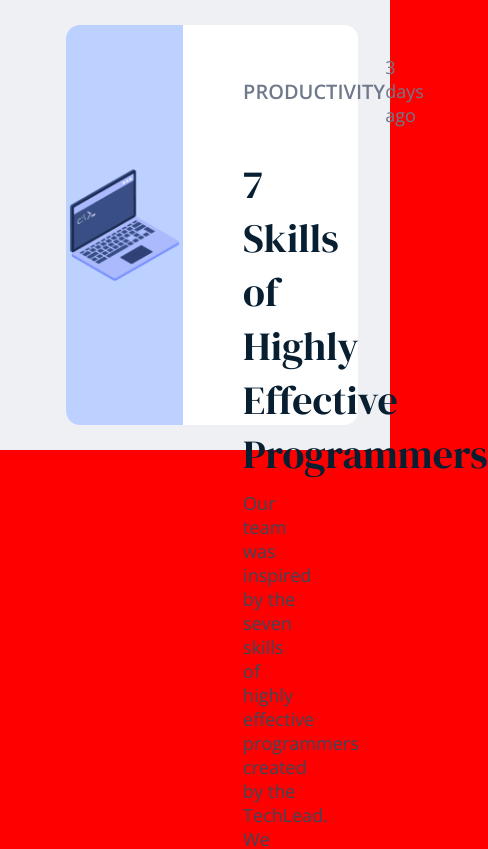
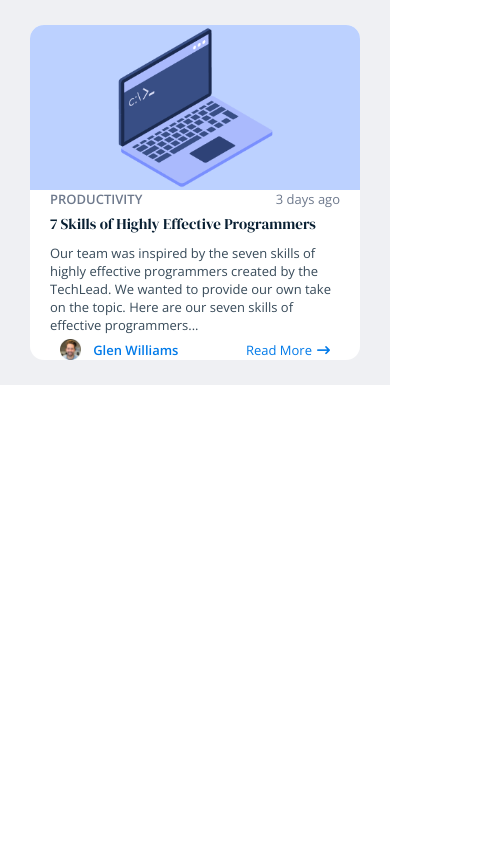
Before and after one commit to Nabi94/Cards, a plain HTML site: page index.html in a window 390 px wide. Shown: the top 849 px of the page, 488 px wide, since content can reach past the window. Drawn offline with nearby package versions, Linux system fonts and the light colour scheme.

Commit message:
Responsivefixbug

```diff
--- a/assets/styles/styles.scss
+++ b/assets/styles/styles.scss
@@ -10,14 +10,11 @@
     padding: 0;
     box-sizing: border-box;
 }
-html,body{
-    background-color: red;
-    max-width: 100%;
-
-}
 .main{
     background-color: #EFF0F3;
     display: flex;
+    align-items: center;
+    justify-content: center;
     width: 100%;
 }
 .container{
@@ -36,13 +33,13 @@ html,body{
 .card{
     background-color: #ffffff;
     display: flex;
-    width: 80%;
-    height: 400px;
+    width: 100%;
+    height:auto;
     border-radius: 14px;
     /* Logo */
     &__img{
         background: #BCD1FF;
-        width: 40%;
+        width: 100%;
         display: flex;
         justify-content: center;
         align-items: center;
@@ -54,7 +51,7 @@ html,body{
     }
     /* End of Logo */
     &__content{
-        width: 60%;
+        width: 100%;
         height: auto;
         display: flex;
         flex-direction: column;
@@ -91,7 +88,7 @@ html,body{
     &__title{
         color:#081F32;
         font-family: var(--DmSerif);
-        font-size: 40px;
+        font-size: 30px;
         font-weight: 400;
         margin-bottom: 10px;
 
@@ -144,21 +141,64 @@ html,body{
 
 
 /* Responsive */
-@media only screen and (max-width:320px){
-    .main{
-        display: flex;
-        justify-content: center;
-    }
-
+/* For Mobile */
+@media only screen and (max-width:425px){
     .card{
         display: flex;
         flex-direction: column;
+        &__content{
+            padding: 12px;
+        }
         &__img{
             width: 100%;
             border-radius: 14px 14px 0 0;
         }
+        &__logo{
+            width: 50%;
+        }
+        &__header{
+            padding: 0 5px;
+        }
+        &__prod{
+            font-size: 13px;
+        }
+        &__time{
+            font-size: 13px;
+        }
+        &__main{
+            padding: 5px;
+        }
         &__title{
-            font-size: 14px;
+            font-size: 15px;
+        }
+        &__subtitle{
+            font-size: 13px;
+        }
+        &__footer{
+            padding:0 5px;
+        }
+        &__avatar{
+            width: 15%;
+        }
+        &__personLink{
+            font-size: 13px;
+        }
+        &__link{
+            font-size: 13px;
+            i{
+                font-size: 13px;
+            }
         }
     }
 }
+/* End for Mobile */
+/* For Tablet */
+@media only screen and (max-width:768px){
+    .card__content{
+        padding: 0 15px;
+    }
+    .card__footer{
+        padding: 0 15px;
+    }
+
+}
```
Also changed, not shown: assets/styles/dist/styles.css, 1 other file.
